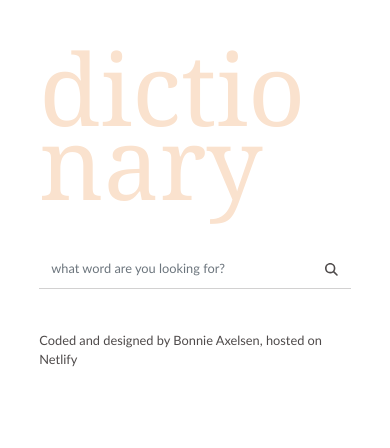
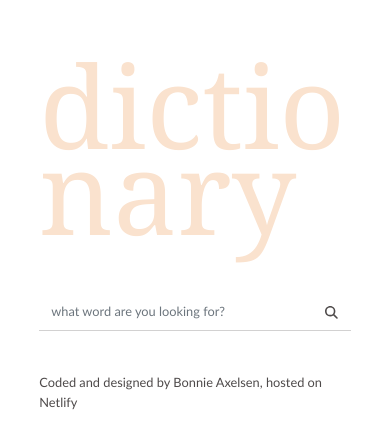
Before and after one commit to BonnieAxelsen/REACT-DICTIONARY-APP, a React (Create React App) app: page / in a window 390 px wide. Shown: the top 448 px of the page. Built offline with nearby package versions, Linux system fonts and the light colour scheme; no server answers.

Commit message:
Edited grid layout for photos, edited css

```diff
--- a/src/Photos.js
+++ b/src/Photos.js
@@ -1,4 +1,5 @@
 import React from "react";
+import "./styles/Photos.css";
 
 export default function Photos(props) {
   if (props.photos.length) {
@@ -7,14 +8,14 @@ export default function Photos(props) {
         <div className="row">
           {props.photos.map(function (photo, index) {
             return (
-              <div className="col-4" key={index}>
+              <div class="col-md-4 col-6" key={index}>
                 <a
                   href={photo.src.original}
                   target="_blank"
                   rel="noopener noreferrer"
                 >
                   <img
-                    src={photo.src.landscape}
+                    src={photo.src.original}
                     className="img-fluid"
                     alt={photo.photographer}
                   />
--- a/src/styles/App.css
+++ b/src/styles/App.css
@@ -63,11 +63,11 @@ hr {
 
 @media screen and (max-width: 576px) {
   body {
-    margin: 6vh 7vw;
+    margin: 7.5vh 7vw;
   }
 
   h1 {
-    font-size: calc(5em + 5vw);
+    font-size: calc(5.75em + 5.75vw);
     width: 100%;
   }
 }
--- /dev/null
+++ b/src/styles/Photos.css
@@ -0,0 +1,12 @@
+.Photos {
+  margin: 4vh 6vw;
+}
+
+.img-fluid {
+  margin-bottom: 2rem;
+}
+
+@media screen and (max-width: 576px) {
+  .img-fluid {
+  }
+}
```
